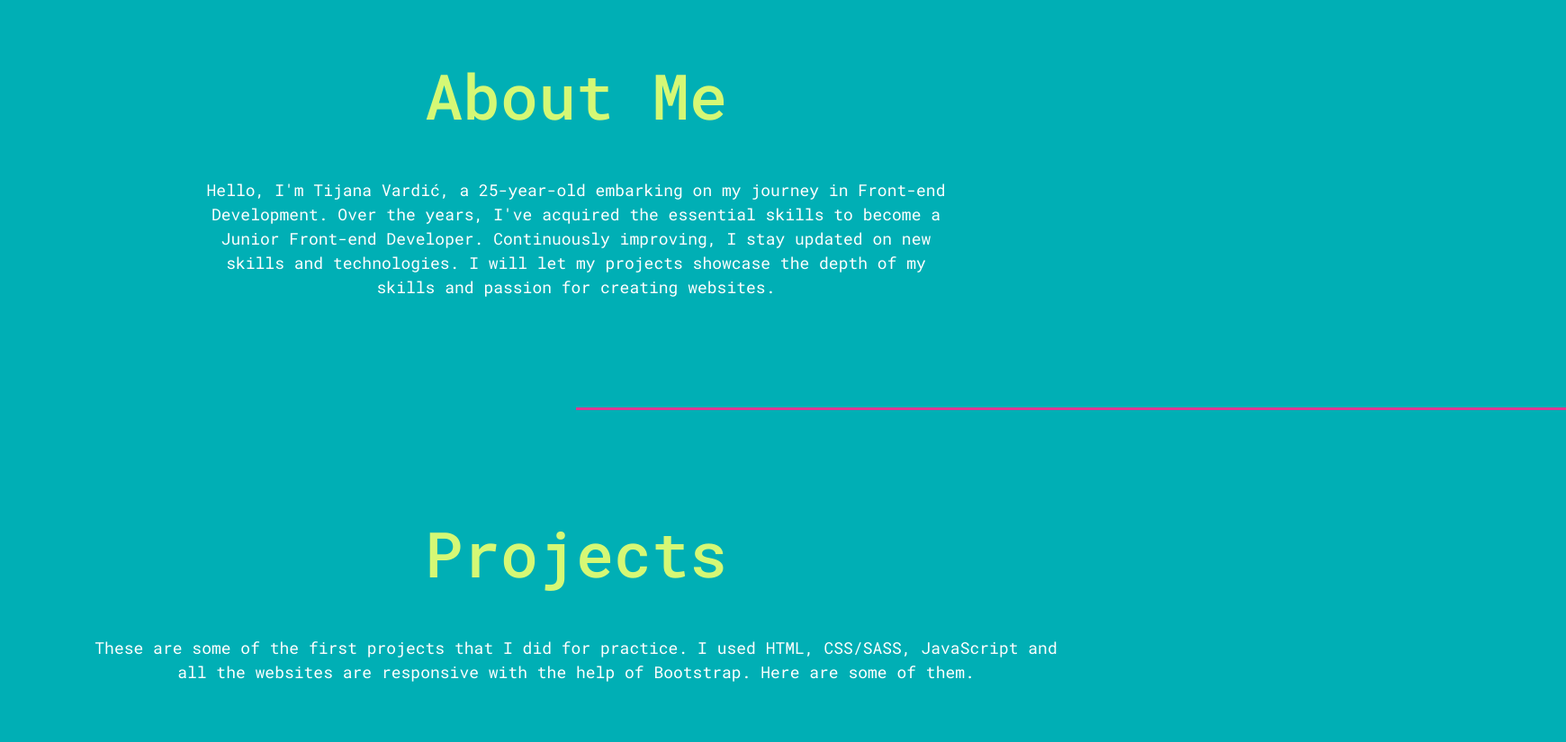
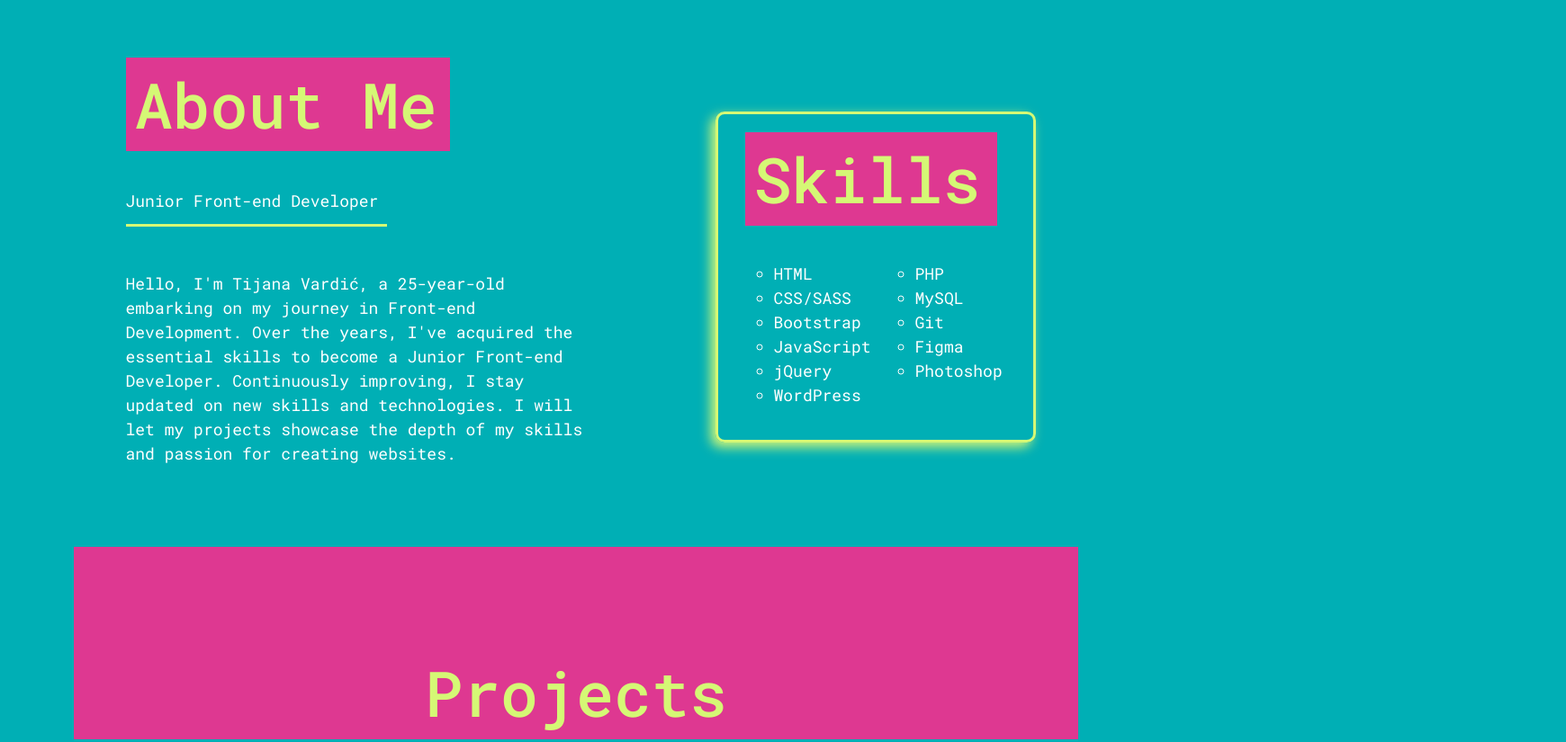
Before and after one commit to vardict/portfolio, a plain HTML site: page index.html in a window 1280 px wide. Shown: the part 140-965 px from the top of the page at 90% size, 1740 px wide, since content can reach past the window. Drawn offline with Linux system fonts and the light colour scheme.

Commit message:
Style change, About section style updated

```diff
--- a/index.html
+++ b/index.html
@@ -62,20 +62,55 @@
     <main>
 
         <section class="about" id="about">
-            <div class="container about-container">
+            <div class="container">
+                <div class="row justify-content-around">
+                    <div class="col-12 col-lg-6">
                         <article class="about-info">
                             <h1>About Me</h1>
+                            <p class="about-text">Junior Front-end Developer</p>
                             <p>
-                        Hello, I'm Tijana Vardić, a 25-year-old embarking on my journey in Front-end Development.
-                        Over the years, I've acquired the essential skills to become a Junior Front-end Developer.
-                        Continuously improving, I stay updated on new skills and technologies. I will let my projects
+                                Hello, I'm Tijana Vardić, a 25-year-old embarking on my journey in Front-end
+                                Development.
+                                Over the years, I've acquired the essential skills to become a Junior Front-end
+                                Developer.
+                                Continuously improving, I stay updated on new skills and technologies. I will let my
+                                projects
                                 showcase the depth of my skills and passion for creating websites.
                             </p>
                             <span class="line"></span>
-                </article>
+                        </article><!--about-info article end-->
+                    </div>
+                    <div class="col-12 col-lg-4">
+                        <article class="skills">
+                            <h1>Skills</h1>
+                            <div class="row">
+                                <div class="col-6">
+                                    <ul>
+                                        <li>HTML</li>
+                                        <li>CSS/SASS</li>
+                                        <li>Bootstrap</li>
+                                        <li>JavaScript</li>
+                                        <li>jQuery</li>
+                                        <li>WordPress</li>
+                                    </ul>
+                                </div>
+                                <div class="col-6">
+                                    <ul>
+                                        <li>PHP</li>
+                                        <li>MySQL</li>
+                                        <li>Git</li>
+                                        <li>Figma</li>
+                                        <li>Photoshop</li>
+                                    </ul>
+                                </div>
+                            </div>
+                        </article><!--skills article end-->
+                    </div>
+                </div><!--.row end-->
             </div><!--.container end-->
         </section><!--section about done-->
 
+        <!--Projects section start-->
         <section class="projects" id="projects">
             <div class="container">
                 <article class="projects-info">
@@ -85,43 +120,52 @@
                         I used HTML, CSS/SASS, JavaScript and all the websites are
                         responsive with the help of Bootstrap. Here are some of them.
                     </p>
+                    <button class="btn button">See more</button>
                 </article>
                 <div class="row">
-                    <div class="col-12 col-lg-4">
+                    <div class="col-12 col-lg-6">
                         <article class="images">
                             <figure>
                                 <a href="#">
                                     <img src="images/lawyer_0.png" alt="">
                                 </a>
                             </figure>
-                            <button class="btn button">See more</button>
+
                         </article>
                     </div>
-                    <div class="col-12 col-lg-4">
+                    <div class="col-12 col-lg-6">
                         <article class="images">
                             <figure>
                                 <a href="#">
                                     <img src="images/bitcoin_0.png" alt="">
                                 </a>
                             </figure>
-                            <button class="btn button">See more</button>
+
                         </article>
                     </div>
-                    <div class="col-12 col-lg-4">
+                    <div class="col-12 col-lg-6">
                         <article class="images">
                             <figure>
                                 <a href="#">
                                     <img src="images/fashionable_0.png" alt="">
                                 </a>
                             </figure>
-                            <button class="btn button">See more</button>
                         </article>
                     </div>
+                    <div class="col-12 col-lg-6">
+                        <article class="images">
+                            <figure>
+                                <a href="#">
+                                    <img src="images/fashionable_0.png" alt="">
+                                </a>
+                            </figure>
+                        </article>
                     </div>
-                <span class="line"></span>
+                </div><!--.row end-->
             </div><!--.container end-->
         </section><!--section projects done-->
 
+        <!--Contact section start-->
         <section class="contact" id="contact">
             <div class="container">
                 <article class="contact-info">
@@ -149,16 +193,6 @@
 
 
 
-
-    <footer>
-
-    </footer>
-
-
-
-
-
-
     <!--font awesom icons-->
     <script src="https://kit.fontawesome.com/42f609c323.js" crossorigin="anonymous"></script>
 
--- a/scss/_about-me.scss
+++ b/scss/_about-me.scss
@@ -1,44 +1,48 @@
 $line-color: #DE3891;
 
-@mixin line() {
-    // display: flex;
-    // justify-content: space-between;
-    position: absolute;
-    width: 1100px;
-    height: 3px;
-    background-color: $line-color;
-    float: right;
-}
-
-@mixin h1() {
-    font-size: 40px;
-    color: $primary;
-    margin-bottom: 40px;
-}
-
-@mixin p() {
-    font-size: 16px;
-    padding: 0 15px;
-    margin-bottom: 120px;
-}
 
 .about {
 
-    text-align: center;
-
     .about-info {
+        padding: 0px 10px;
 
         h1 {
             @include h1();
+            margin-bottom: 30px;
+            width: 220px
         }
 
         p {
             @include p();
         }
 
-        span {
-            @include line();
-            margin-bottom: 120px;
+        .about-text {
+            margin-bottom: 50px;
+            border-bottom: 3px solid $primary;
+            padding: 12px 0;
+            width: 270px;
+        }
+    }
+
+    .skills {
+        border: 3px solid $primary;
+        border-radius: 10px;
+        box-shadow: -5px 5px 13px $primary;
+        padding: 20px;
+        margin-bottom: 50px;
+
+        h1 {
+            @include h1();
+            width: 160px;
+        }
+
+        li {
+            list-style: circle;
+            font-size: 16px;
+
+            &:hover {
+                color: $link-hover-color;
+            }
         }
     }
 
@@ -52,16 +56,30 @@ $line-color: #DE3891;
 
             h1 {
                 font-size: 56px;
+                width: 290px
             }
 
             p {
                 font-size: 18px;
             }
+
+            .about-text {
+                width: 290px;
+            }
         }
 
+        .skills {
+            h1 {
+                @include h1();
+                font-size: 56px;
+                width: 220px;
+            }
+
+            li {
+                font-size: 18px;
+            }
+        }
     }
-
-
 }
 
 @media(min-width:768px) {
@@ -72,13 +90,63 @@ $line-color: #DE3891;
 
             h1 {
                 font-size: 70px;
-                margin-bottom: 50px;
+                width: 360px;
+            }
+
+            p {
+                margin-bottom: 90px;
             }
         }
 
-        .about-container {
-            width: 900px;
-            height: auto;
+        .skills {
+
+
+            h1 {
+                @include h1();
+                font-size: 70px;
+                width: 280px;
+            }
         }
     }
 }
+
+@media(min-width:992px) {
+
+    .about {
+
+        .skills {
+            margin-top: 70px;
+
+            h1 {
+                @include h1();
+                font-size: 56px;
+                width: 220px;
+            }
+
+            li {
+                font-size: 16px;
+            }
+        }
+    }
+}
+
+@media(min-width:1200px) {
+
+    .about {
+
+        .skills {
+            margin-top: 60px;
+            padding: 20px 30px;
+
+            h1 {
+                @include h1();
+                font-size: 70px;
+                width: 280px;
+            }
+
+            li {
+                font-size: 18px;
+            }
+        }
+    }
+}
--- a/scss/_contact.scss
+++ b/scss/_contact.scss
@@ -19,9 +19,7 @@
         }
     }
 
-    span{
-        @include line();
-    }
+
 }
 
 @media(min-width:576px){
--- /dev/null
+++ b/scss/_mixin.scss
@@ -0,0 +1,12 @@
+@mixin h1() {
+    font-size: 40px;
+    color: $primary;
+    margin-bottom: 40px;
+    background-color: $link-hover-color;
+    padding: 10px;
+}
+
+@mixin p() {
+    font-size: 16px;
+    margin-bottom: 50px;
+}
--- a/scss/_override-bootstrap.scss
+++ b/scss/_override-bootstrap.scss
@@ -12,3 +12,7 @@ body{
    font-family: $font-family-base;
    font-size: 18px;
 }
+
+img{
+   max-width: 100%;
+}
--- a/scss/_projects.scss
+++ b/scss/_projects.scss
@@ -46,9 +46,7 @@
         }
     }
 
-    span {
-        @include line();
-    }
+
 }
 
 
--- a/scss/style.scss
+++ b/scss/style.scss
@@ -1,5 +1,6 @@
 @import 'override-bootstrap';
 @import 'bootstrap/scss/bootstrap.scss';
+@import 'mixin';
 @import 'header';
 @import 'about-me';
 @import 'projects';
```
Also changed, not shown: scss/style.css, 1 other file. Lines whose indentation alone changed are shown as unchanged.
